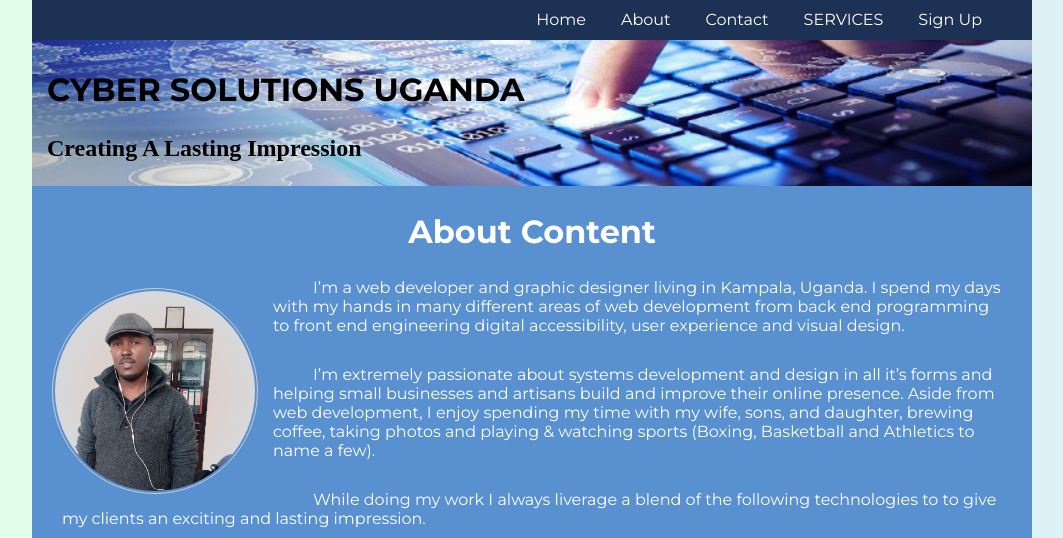
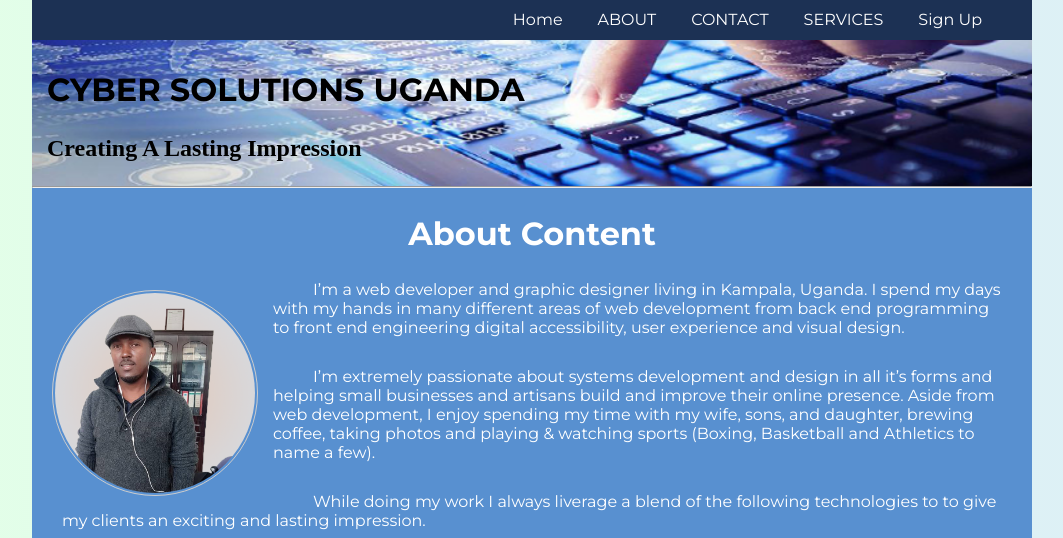
Before and after one commit to danielbugingo/TASK_1, a plain HTML site: page index.html in a window 1280 px wide. Shown: the top 538 px of the page, without its empty margins (108-1171 px from the left). Drawn offline with Linux system fonts and the light colour scheme; files whose address does not match are found by name.

Commit message:
An update on the index page title.

```diff
--- a/index.html
+++ b/index.html
@@ -3,7 +3,7 @@
 	<head>
 		<meta http-equiv="Content-Type" content="text/html; charset=UTF-8">
 		<meta name="viewport" content="width=device-width, initial-scale=1">
-		<title>Design the Web</title>
+		<title>TASK ONE</title>
 		<link rel="stylesheet" type="text/css" href="form.css">
 	</head>
 <body background="D:\Learning Path\Nathan_1\TASK_1\images\background.png">
@@ -18,12 +18,13 @@
 	<nav class="nav-main">
 	    <ul>
 	      <li><a class="nav-item" href="#">Home</a></li>
-	      <li><a class="nav-item" href="#">About</a></li>
-	      <li><a class="nav-item" href="#contact">Contact</a></li>
+	      <li><a class="nav-item" href="#">ABOUT</a></li>
+	      <li><a class="nav-item" href="#contact">CONTACT</a></li>
 	      <li><a class="nav-item" href="#services">SERVICES</a></li>
 	      <li><a class="nav-item" href="#signup">Sign Up</a></li>
 	    </ul>
 	  </nav>
+	  <hr>
 	<div class="about">
 		<h1 align="center">About Content</h1>
 		<img class="dan" src="D:\Learning Path\Nathan_1\TASK_1\images\Dan_in_office.png">
@@ -50,7 +51,6 @@
 			<input class="submit_btn" type="submit" name="SUBMIT">
 			<input class="submit_btn" type="reset" name="fdfffdfs">
 		</form>
-
 	</div>
 	<hr>
 
```
